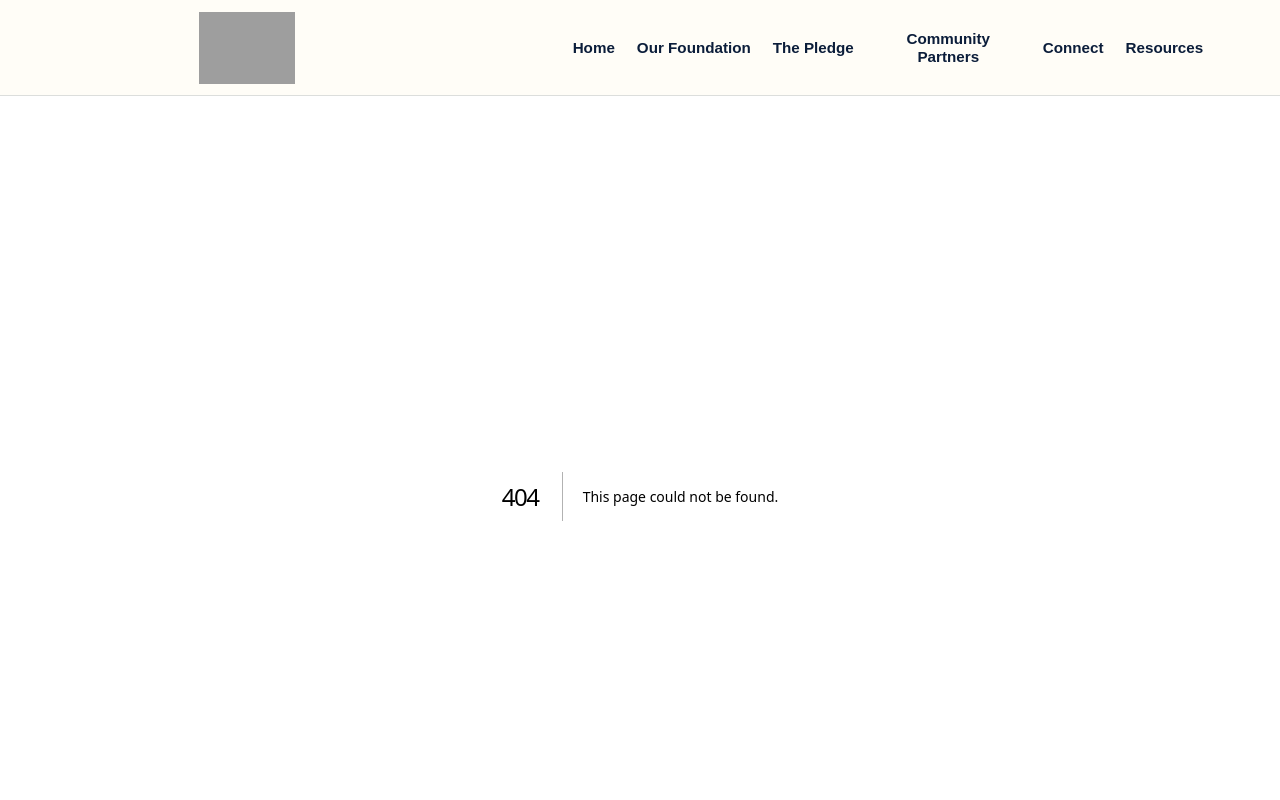
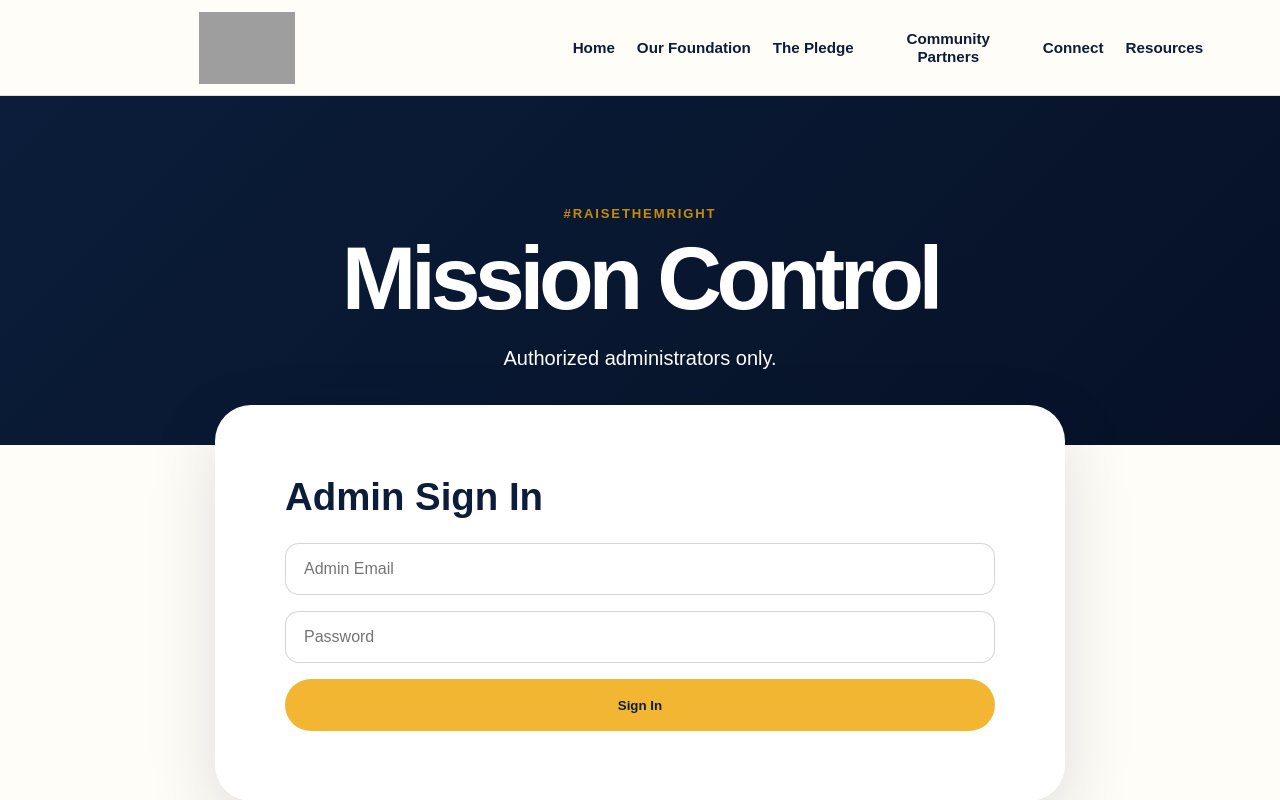
Before and after one commit to nathleegrant-lang/raise-them-right, a Next.js app: page /admin-login in a window 1280 px wide. Before the commit this address had no page. Shown: the top 800 px of the page. Built offline with nearby package versions, Linux system fonts and the light colour scheme; grey boxes are pictures that could not be loaded.

Commit message:
Add Mission Control login page

```diff
--- /dev/null
+++ b/src/app/admin-login/page.tsx
@@ -0,0 +1,61 @@
+"use client";
+
+import { FormEvent, useState } from "react";
+import { useRouter } from "next/navigation";
+
+export default function AdminLoginPage() {
+  const router = useRouter();
+  const [errorMessage, setErrorMessage] = useState("");
+  const [isSubmitting, setIsSubmitting] = useState(false);
+
+  async function handleSubmit(event: FormEvent<HTMLFormElement>) {
+    event.preventDefault();
+    setErrorMessage("");
+    setIsSubmitting(true);
+
+    const formData = new FormData(event.currentTarget);
+    const response = await fetch("/api/admin/login", {
+      method: "POST",
+      headers: { "Content-Type": "application/json" },
+      body: JSON.stringify({
+        email: String(formData.get("email") || ""),
+        password: String(formData.get("password") || ""),
+      }),
+    });
+
+    const result = await response.json();
+
+    if (!response.ok) {
+      setErrorMessage(result.error || "Unable to sign in.");
+      setIsSubmitting(false);
+      return;
+    }
+
+    router.push("/admin");
+    router.refresh();
+  }
+
+  return (
+    <main className="pledge-page">
+      <section className="pledge-hero">
+        <p className="eyebrow">#RaiseThemRight</p>
+        <h1>Mission Control</h1>
+        <p>Authorized administrators only.</p>
+      </section>
+
+      <section className="pledge-card">
+        <h2>Admin Sign In</h2>
+        <form className="pledge-form" onSubmit={handleSubmit}>
+          <input name="email" type="email" placeholder="Admin Email" autoComplete="email" required />
+          <input name="password" type="password" placeholder="Password" autoComplete="current-password" required />
+
+          {errorMessage && <p className="form-error">{errorMessage}</p>}
+
+          <button type="submit" className="button primary" disabled={isSubmitting}>
+            {isSubmitting ? "Signing in..." : "Sign In"}
+          </button>
+        </form>
+      </section>
+    </main>
+  );
+}
```
